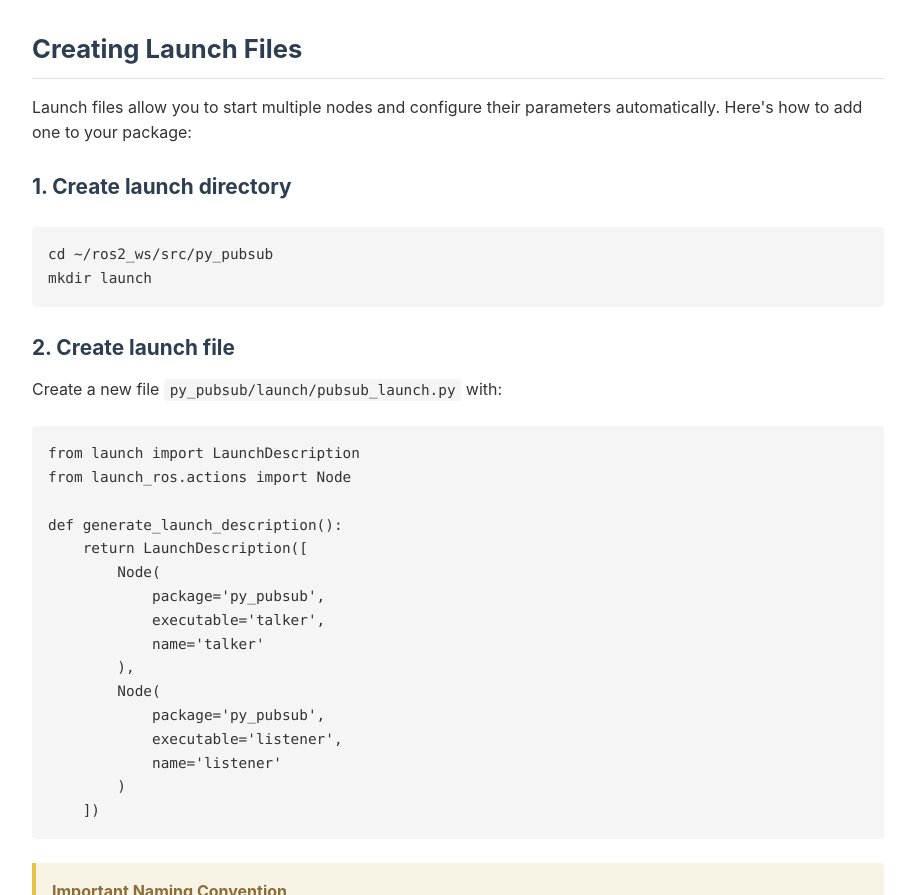
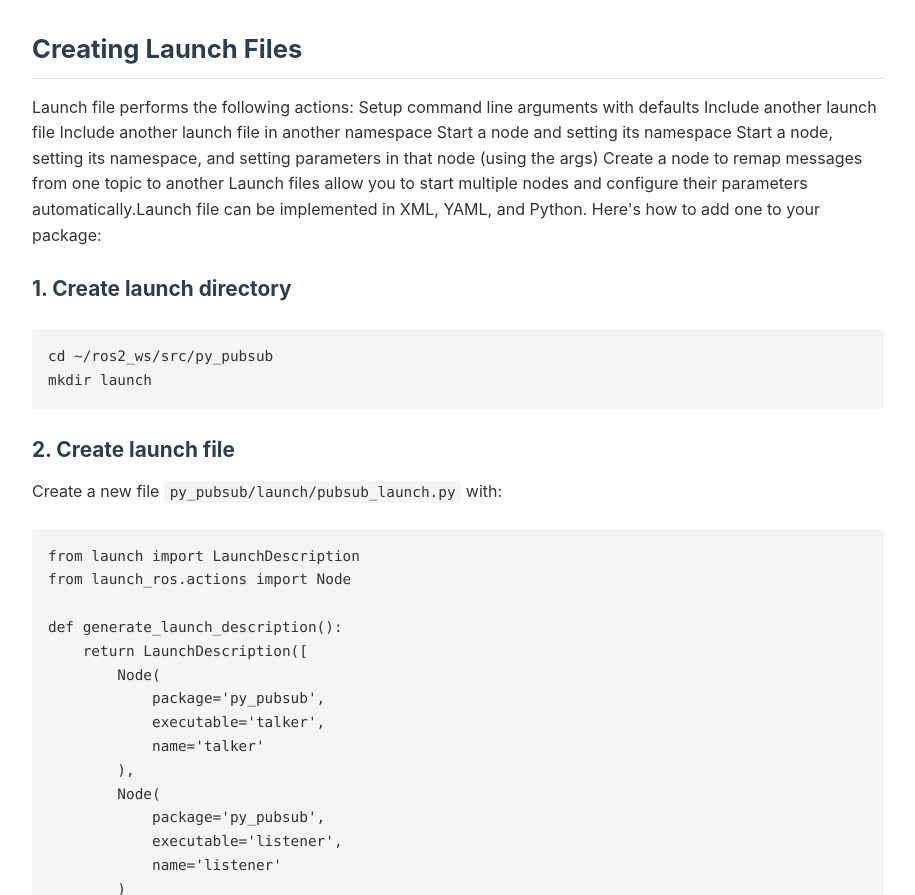
Before and after one commit to Arjav14/Python-with-ros2, a plain HTML site: page index.html in a window 1280 px wide. Shown: the part 6049-6944 px from the top of the page, without its empty margins (242-1157 px from the left). Drawn offline with Linux system fonts and the light colour scheme.

Commit message:
Update index.html

```diff
--- a/index.html
+++ b/index.html
@@ -218,7 +218,21 @@ ls </code></pre>
             </section>
             <section id="launch-files">
                 <h2>Creating Launch Files</h2>
-                <p>Launch files allow you to start multiple nodes and configure their parameters automatically. Here's how to add one to your package:</p>
+                <p>Launch file performs the following actions:
+
+Setup command line arguments with defaults
+
+Include another launch file
+
+Include another launch file in another namespace
+
+Start a node and setting its namespace
+
+Start a node, setting its namespace, and setting parameters in that node (using the args)
+
+Create a node to remap messages from one topic to another
+Launch files allow you to start multiple nodes and configure their parameters automatically.Launch file can be implemented in XML, YAML, and Python.
+Here's how to add one to your package:</p>
 
                 <h3>1. Create launch directory</h3>
                 <pre><code>cd ~/ros2_ws/src/py_pubsub
```
